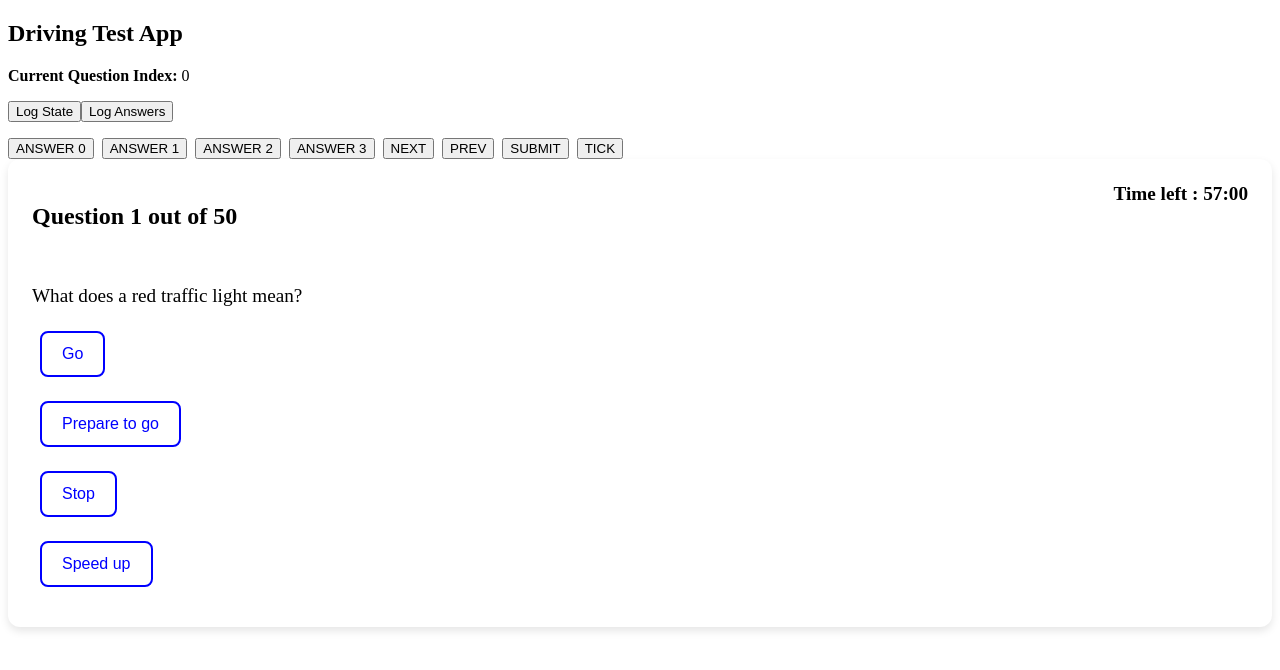
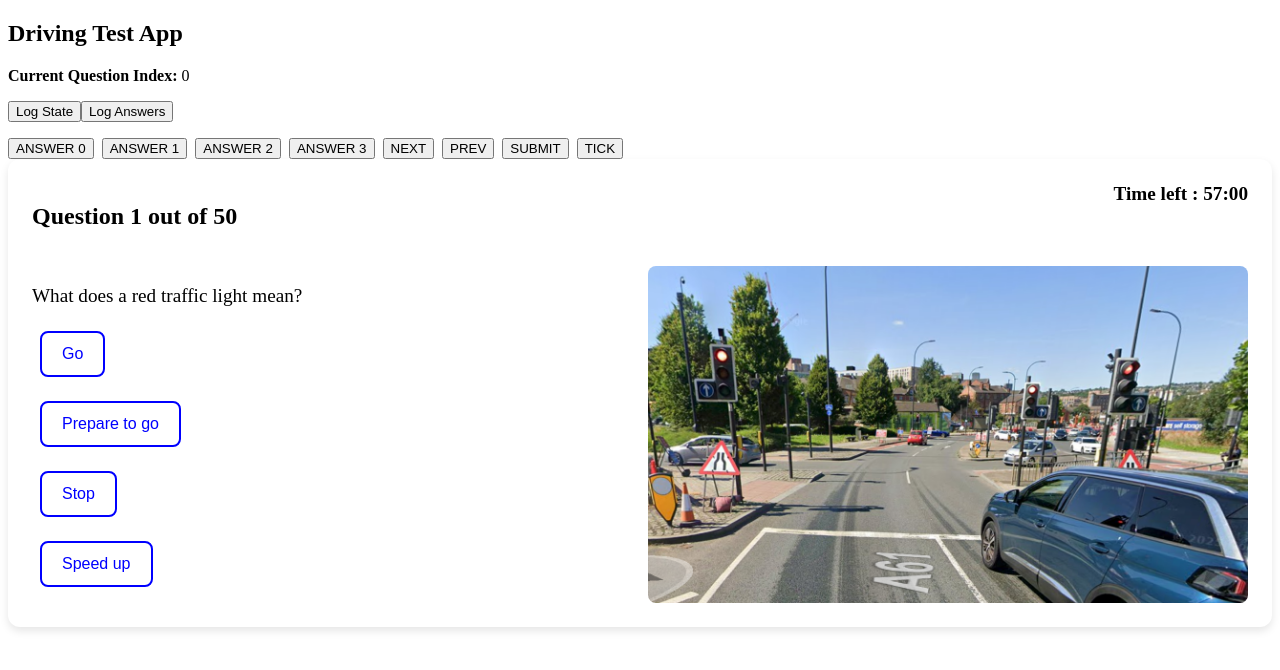
Before and after one commit to Tharmeem1999/React_Project-UK_Driving_Test_App, a React (Vite) app: page / in a window 1280 px wide. Shown: the top 670 px of the page. Built offline with nearby package versions, Linux system fonts and the light colour scheme.

Commit message:
built the MediaDisplay component

```diff
--- a/src/components/MediaDisplay.jsx
+++ b/src/components/MediaDisplay.jsx
@@ -1,5 +1,45 @@
-const MediaDisplay = () => {
-    return <></>
+const MediaDisplay = ({ type, image, video, autoPlayVideo = true }) => {
+    return (
+        <div
+            style={{
+                flex: 1,
+                display: "flex",
+                justifyContent: "center",
+                alignItems: "center",
+            }}
+        >
+            {type === "image" && (
+                <img
+                    src={image}
+                    alt="question"
+                    style={{
+                        maxWidth: "100%",
+                        aspectRatio: "16 / 9",
+                        objectFit: "cover",
+                        borderRadius: "8px",
+                    }}
+                />
+            )}
+            {type === "video" && (
+                <video
+                    controls
+                    autoPlay={autoPlayVideo}
+                    muted={autoPlayVideo}
+                    style={{
+                        maxWidth: "100%",
+                        aspectRatio: "16/9",
+                        objectFit: "cover",
+                        borderRadius: "8px",
+                    }}
+                >
+                    <source
+                        src={video}
+                        type="video/mp4"
+                    />
+                </video>
+            )}
+        </div>
+    )
 };
 
 export default MediaDisplay;
--- a/src/components/QuestionView.jsx
+++ b/src/components/QuestionView.jsx
@@ -36,6 +36,13 @@ const QuestionView = ({
                         onSelect={onAnswer}
                     />
                 </div>
+                {(q.type === "image" || q.type === "video") && (
+                    <MediaDisplay
+                        type={q.type}
+                        image={q.image}
+                        video={q.video}
+                    />
+                )}
             </div>
         </Card>
     );
```
